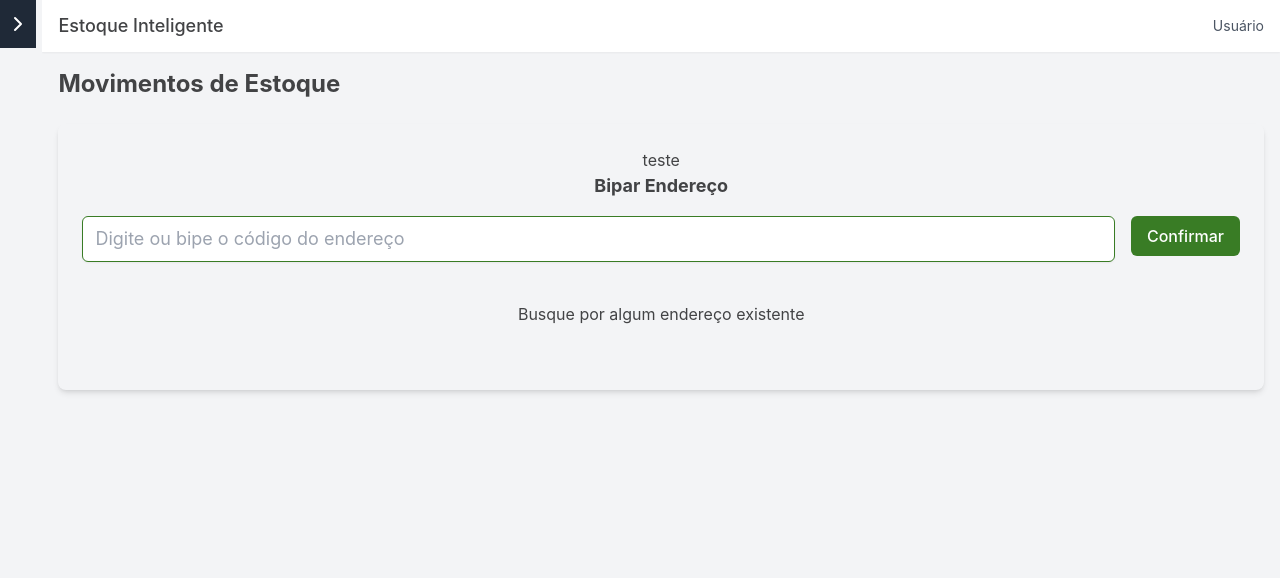
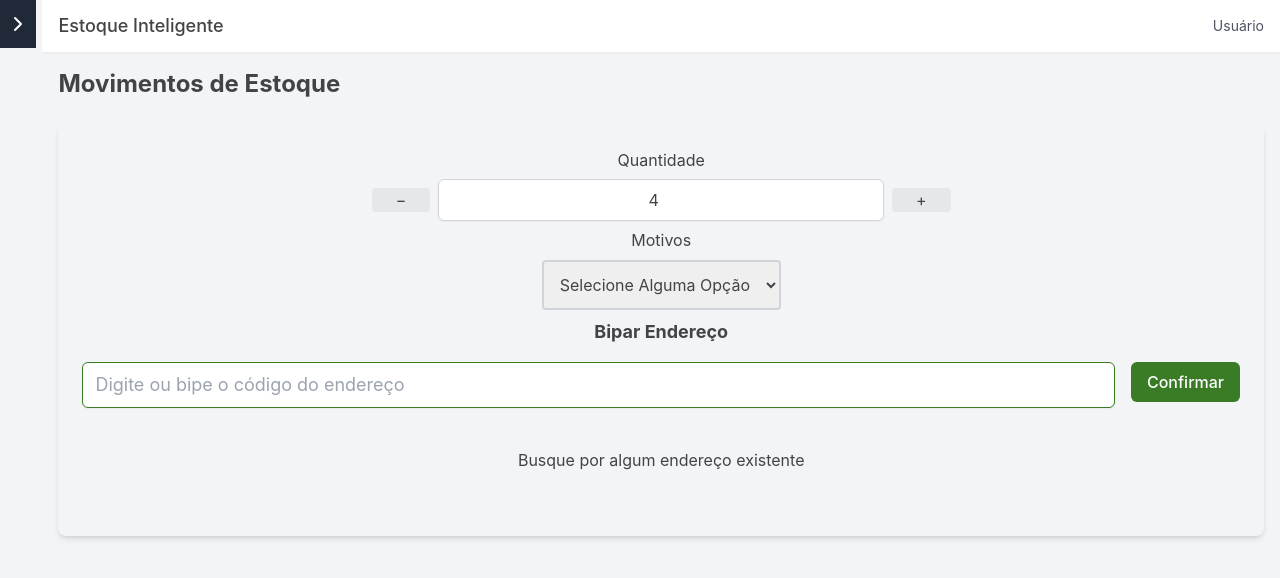
Before and after one commit to JayZanela/Gestao_inligente_visual, a React (Vite) app: page /estoque/movimentacao in a window 1280 px wide. Shown: the top 578 px of the page. Built offline with nearby package versions, Linux system fonts and the light colour scheme; sample sign-in values are in the browser's storage.

Commit message:
componentes dinamicos em desenvolvimentos!

```diff
--- a/src/pages/movimentacao/Movimentacao.tsx
+++ b/src/pages/movimentacao/Movimentacao.tsx
@@ -5,7 +5,7 @@ import { ArrowDownCircle, ArrowRightCircle, ArrowUpCircle } from 'lucide-react';
 import EntradaForm from './EntradaForm';
 import TransferenciaForm from './TransferenciaForm';
 import SaidaForm from './SaidaForm';
-import MovimentosForm from './movimentosForm';
+import {InputNumero, InputSelect} from './movimentosForm';
 import { api } from '../../lib/api';
 
 type MovimentoTipo = 'entrada' | 'transferencia' | 'saida' | ''| 'todos';
@@ -106,7 +106,7 @@ return
 
 
 
-    <div className="container mx-auto">
+    <div className="container">
 
 
 
@@ -115,7 +115,13 @@ return
       <div className="bg-gray rounded-lg shadow-md p-6 mb-8 text-center">
 
             <div className="mb-6">
-                    <MovimentosForm />
+                    <InputNumero valorInicial={4} title='Quantidade'/>
+                    <InputSelect options={[
+  { label: 'Selecione Alguma Opção', value:''},
+  { label: 'Venda', value: 'venda' },
+  { label: 'Compra', value: 'compra' },
+  { label: 'Inventário', value: 'inventario' }
+]} title='Motivos'/>
           <h1 className="text-lg font-bold mb-4 ">Bipar Endereço</h1>
           <div className="flex flex-col md:flex-row gap-4">
             <div className="flex-grow">
--- a/src/pages/movimentacao/movimentosForm.tsx
+++ b/src/pages/movimentacao/movimentosForm.tsx
@@ -1,43 +1,57 @@
+import React, { useState } from 'react';
+import { Input } from '../../components/ui/Input';
+import { TestTube } from 'lucide-react';
+
+export const InputNumero: React.FC<{ valorInicial: number; onChange?: (valor: number) => void;   title?: string; }> = ({ valorInicial, onChange, title }) => {
+  const [valor, setValor] = useState(valorInicial);
+
+  const handleChange = (event: React.ChangeEvent<HTMLInputElement>) => {
+    const novoValor = Number(event.target.value);
+    setValor(novoValor);
+    onChange?.(novoValor);
+  };
+
+  return (
+    <div >
+<div className='mx-auto max-w-[60%] items-center '>        {title && <p>{title}</p>}</div>
+            <div className="flex mx-auto max-w-[50%] items-center space-x-2">
+
+       <button onClick={() => setValor(valor - 1)} className="px-6 bg-gray-200 rounded">−</button>
+      <Input
+        type="number"
+        value={valor}
+        onChange={handleChange}
+        className="text-center border border-gray-300 rounded"
+      />
 
 
+      <button onClick={() => setValor(valor + 1)} className="m-4 px-6 bg-gray-200 rounded">+</button>
 
+    </div>
+    </div>
 
-export interface FieldOption {
-  label: string;
-  value: string | number;
-}
-
-interface MovimentoForm {
-    tipo: 'entrada'| 'transferencia' | 'saida';
-    enderecoBipado: string;
-    produtosOptions: { label: string; value: string }[];
-    fields: {  id: string;
-        label: string;
-        type: 'text' | 'number' | 'select' | 'textarea';
-        placeholder?: string;
-        required?: boolean;
-        options?: FieldOption[]; // Apenas usado quando type === 'select'
-        min?: number; // Para campos numéricos
-        max?: number;
-        isModal?: boolean;
-    }
-
-
-}
-
-export const MovimentosForm: React.FC<MovimentoForm> = ({ tipo, fields, enderecoBipado, produtosOptions }) => {
-
-
-
-    return (
-
-        <p>teste</p>
-
-
-
-    )
-
-
+  );
 };
 
-export default MovimentosForm;
+export const InputSelect: React.FC<{
+  options: { label: string; value: string }[];
+  onChange?: (valor: string) => void;
+  title?: string;
+}> = ({ options, onChange, title }) => {
+  const handleChange = (event: React.ChangeEvent<HTMLSelectElement>) => {
+    onChange?.(event.target.value);
+  };
+
+  return (
+    <div>
+      {title && <p>{title}</p>}
+      <select onChange={handleChange} className="p-3 m-2 border-2 border-gray-300 rounded">
+        {options.map((option) => (
+          <option key={option.value} value={option.value}>
+            {option.label}
+          </option>
+        ))}
+      </select>
+    </div>
+  );
+};
```
Also changed, not shown: src/pages/movimentacao/EntradaForm.tsx (line endings or trailing spaces).
